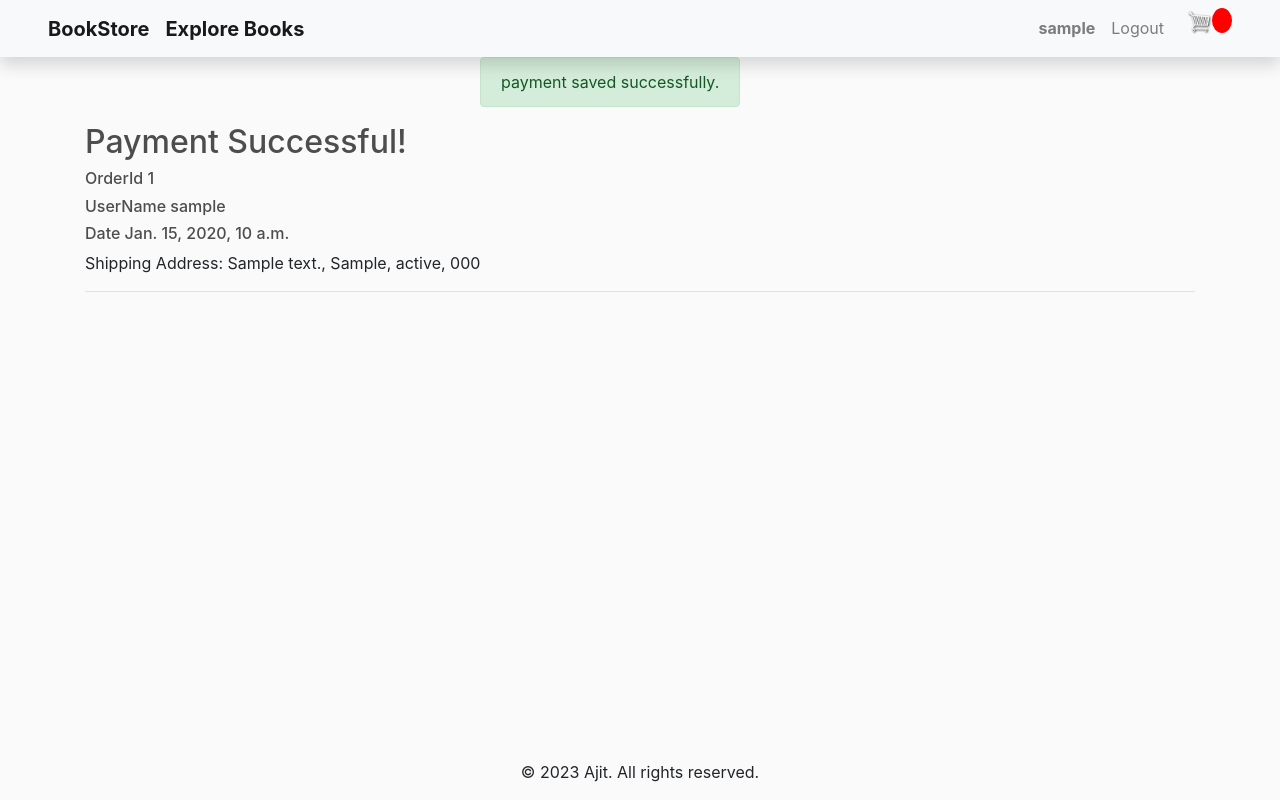
After one commit to AjitKumarShukla3038/bookstore, a Django app: page /process_payment/ in a window 1280 px wide. The commit adds this page. Run offline with Django 4.2, Linux system fonts and the light colour scheme; a user stored in the database is signed in; tables that the repository leaves empty hold one stand-in row (values such as "Sample post"); data that the repository does not hold is empty; some libraries are stand-ins or nearby versions.

Commit message:
after payement auto delete items from  cart

```diff
--- a/store/models.py
+++ b/store/models.py
@@ -31,15 +31,29 @@ class Product(models.Model):
             url = ''
         return url
 
+class ShippingAddress(models.Model):
+    user = models.ForeignKey(User, on_delete=models.SET_NULL, null=True)
+    # order = models.ForeignKey(Order, on_delete=models.SET_NULL, null=True)
+    address = models.CharField(max_length=200)
+    city = models.CharField(max_length=200)
+    state = models.CharField(max_length=200)
+    zipcode = models.CharField(max_length=200)
+    date_added = models.DateTimeField(auto_now_add=True)
+    is_default = models.BooleanField(default=True)  # New field indicating the default address
 
+
+    def __str__(self):
+        return self.address
 
 
 
 class Order(models.Model):
+    shipping_address = models.ForeignKey(ShippingAddress, on_delete=models.CASCADE,default=1)
     user = models.ForeignKey(User, on_delete=models.SET_NULL, null=True, blank=True)
     date_ordered = models.DateTimeField(auto_now_add=True)
     complete = models.BooleanField(default=False)
     transaction_id = models.CharField(max_length=100, null=True)
+
 
     def __str__(self):
         return str(self.id)
@@ -65,19 +79,7 @@ class OrderItem(models.Model):
     def get_total(self):
         return self.product.price * self.quantity
 
-class ShippingAddress(models.Model):
-    user = models.ForeignKey(User, on_delete=models.SET_NULL, null=True)
-    order = models.ForeignKey(Order, on_delete=models.SET_NULL, null=True)
-    address = models.CharField(max_length=200)
-    city = models.CharField(max_length=200)
-    state = models.CharField(max_length=200)
-    zipcode = models.CharField(max_length=200)
-    date_added = models.DateTimeField(auto_now_add=True)
-    is_default = models.BooleanField(default=True)  # New field indicating the default address
 
-
-    def __str__(self):
-        return self.address
 
 
 class Cart(models.Model):
--- a/store/urls.py
+++ b/store/urls.py
@@ -16,5 +16,7 @@ urlpatterns = [
     path('addtocart/<int:product_id>',views.addtocart,name='addtocart'),
     path('update_cart/<int:cart_item_id>/', views.update_cart,name='update_cart'),
     path('remove_from_cart/<int:cart_item_id>',views.remove_from_cart,name='remove_from_cart'),
+    path('process_payment/', views.process_payment, name='process_payment'),
+
 
 ]
--- a/store/views.py
+++ b/store/views.py
@@ -152,6 +152,17 @@ def checkout(request):
 
 
 
+def process_payment(request):
+        cart_items = Cart.objects.filter(user=request.user)
+
+        orders = Order.objects.filter(user=request.user)
+        messages.success(request, 'payment saved successfully.')
+
+        cart_items.delete()
+
+
+
+        return render(request, 'order_history.html', {'orders': orders})
 
 def updateItem(request):
     data = json.loads(request.body)
--- /dev/null
+++ b/templates/order_history.html
@@ -0,0 +1,21 @@
+{% extends 'store/main.html' %}
+{% load static %}
+
+{% block content %}
+    <h2>Payment Successful!</h2>
+
+    <!-- Display order history information -->
+    {% for order in orders %}
+        <div>
+            <h6>OrderId {{ order.id }}</h6>
+            <h6>UserName {{order.user}}</h6>
+            <h6>Date {{order.date_ordered}}</h6>
+            <p>Shipping Address: {{ order.shipping_address.address }}, {{ order.shipping_address.city }}, {{ order.shipping_address.state }}, {{ order.shipping_address.zipcode }}</p>
+            <!-- <p>Total Price: ${{ cart_total }}</p> -->
+            <!-- Add more order details as needed -->
+        </div>
+        <hr>
+    {% empty %}
+        <p>No orders found.</p>
+    {% endfor %}
+{% endblock %}
--- a/templates/store/checkout.html
+++ b/templates/store/checkout.html
@@ -40,8 +40,8 @@
 				{% endif %}
 				<br>
 				<br>
-				<button type="submit">Proceed To Pay</button>
-				</form>
+				<a href="{% url 'process_payment' %}" class="btn btn-success">Proceed to Pay</a>
+			</form>
 
 			</div>
 		</div>
```
Also changed, not shown: store/migrations/0010_remove_shippingaddress_order_order_shipping_address.py (added).
